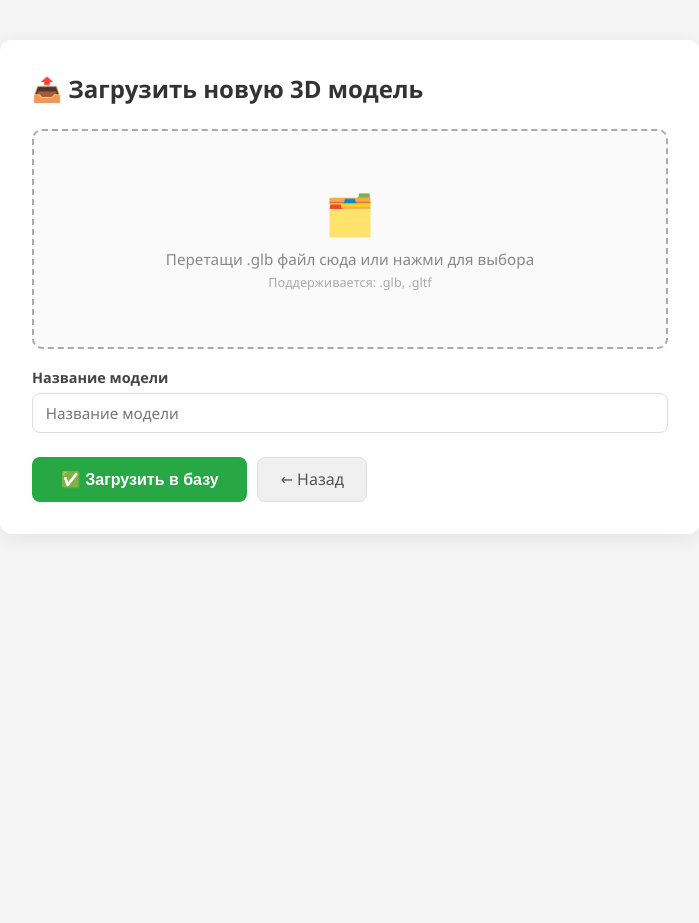
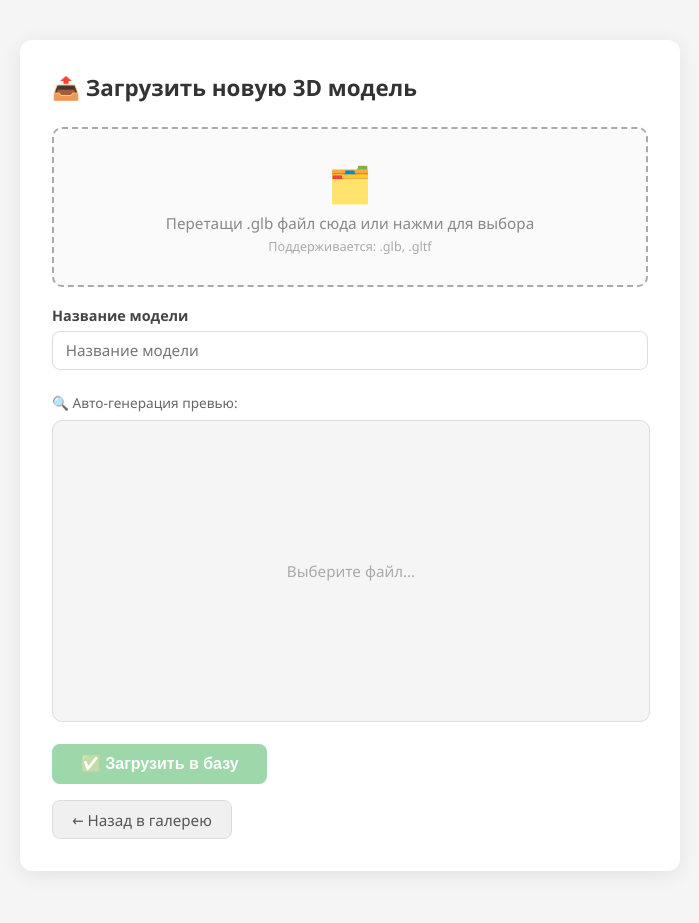
Before and after one commit to ASPYYY/web-structures_course, a Django app: page /upload/ in a window 1280 px wide. Shown: the part 141-1064 px from the top of the page, without its empty margins (290-989 px from the left). Before the commit the page ends 643 px from the top, so only its background shows below. Run offline with Django 5.2, Linux system fonts and the light colour scheme.

Commit message:
Django 5vers

```diff
--- a/gallery/templates/gallery/upload.html
+++ b/gallery/templates/gallery/upload.html
@@ -3,6 +3,9 @@
 <head>
     <meta charset="UTF-8">
     <title>Загрузка модели — 3D Storage</title>
+
+    {% load static %}
+    <link rel="stylesheet" href="{% static 'gallery/style.css' %}">
 
     <script type="importmap">
     {
@@ -13,12 +16,9 @@
     }
     </script>
 
-    {% load static %}
-    <link rel="stylesheet" href="{% static 'gallery/style.css' %}">
-
     <style>
         .upload-wrapper {
-            max-width: 700px;
+            max-width: 660px;
             margin: 2rem auto;
             padding: 0 1rem;
         }
@@ -33,13 +33,42 @@
         .upload-card h1 {
             margin-top: 0;
             margin-bottom: 1.5rem;
-            font-size: 1.5rem;
+            font-size: 1.4rem;
             color: #333;
         }
 
+        .upload-card label {
+            display: block;
+            font-weight: 600;
+            margin-bottom: 0.35rem;
+            color: #444;
+            font-size: 0.9rem;
+        }
+
+        .upload-card input[type="text"],
+        .upload-card textarea,
+        .upload-card select {
+            width: 100%;
+            padding: 0.55rem 0.8rem;
+            border: 1px solid #ddd;
+            border-radius: 8px;
+            font-size: 0.95rem;
+            box-sizing: border-box;
+            font-family: inherit;
+            transition: border-color 0.2s;
+        }
+
+        .upload-card input[type="text"]:focus,
+        .upload-card textarea:focus {
+            outline: none;
+            border-color: #28a745;
+            box-shadow: 0 0 0 3px rgba(40,167,69,0.1);
+        }
+
+        /* ===== DROP ZONE ===== */
         .drop-zone {
             width: 100%;
-            height: 220px;
+            height: 160px;
             border: 2px dashed #aaa;
             border-radius: 10px;
             display: flex;
@@ -64,8 +93,8 @@
         }
 
         .drop-zone .drop-icon {
-            font-size: 2.5rem;
-            margin-bottom: 0.5rem;
+            font-size: 2.2rem;
+            margin-bottom: 0.4rem;
             pointer-events: none;
         }
 
@@ -83,6 +112,7 @@
             height: 100%;
         }
 
+        /* ===== ПРЕВЬЮ ФАЙЛА (имя + размер) ===== */
         .file-preview {
             display: none;
             align-items: center;
@@ -137,69 +167,43 @@
             color: #e74c3c;
         }
 
-        /* 3D превью */
-        #preview-3d-wrapper {
-            display: none;
-            margin-bottom: 1.2rem;
+        /* ===== СЕКЦИЯ ПРЕВЬЮ 3D ===== */
+        .preview-section {
+            margin: 1.4rem 0;
         }
 
-        #preview-3d-label {
+        .preview-section > p {
             font-size: 0.85rem;
             color: #666;
-            margin-bottom: 6px;
+            margin: 0 0 8px 0;
         }
 
-        #preview-3d-container {
+        #preview-container {
             width: 100%;
-            height: 320px;
+            height: 300px;
+            background: #f5f5f5;
+            border: 1px solid #ddd;
             border-radius: 10px;
+            display: flex;
+            align-items: center;
+            justify-content: center;
+            color: #aaa;
+            font-size: 0.95rem;
             overflow: hidden;
-            background: #f0f0f0;
-            border: 1px solid #ddd;
             position: relative;
         }
 
-        /* Поля формы */
-        .form-group {
-            margin-bottom: 1.2rem;
+        /* Canvas от autothumb.js растягиваем на весь контейнер */
+        #preview-container canvas {
+            width: 100% !important;
+            height: 100% !important;
+            object-fit: contain;
+            border-radius: 10px;
+            display: block;
         }
 
-        .form-group label {
-            display: block;
-            font-weight: 600;
-            margin-bottom: 0.4rem;
-            color: #444;
-            font-size: 0.9rem;
-        }
-
-        .form-group input[type="text"],
-        .form-group textarea,
-        .form-group select {
-            width: 100%;
-            padding: 0.55rem 0.8rem;
-            border: 1px solid #ddd;
-            border-radius: 8px;
-            font-size: 0.95rem;
-            box-sizing: border-box;
-            transition: border-color 0.2s;
-            font-family: inherit;
-        }
-
-        .form-group input[type="text"]:focus,
-        .form-group textarea:focus {
-            outline: none;
-            border-color: #28a745;
-            box-shadow: 0 0 0 3px rgba(40,167,69,0.1);
-        }
-
-        .form-actions {
-            display: flex;
-            gap: 10px;
-            margin-top: 1.5rem;
-            flex-wrap: wrap;
-        }
-
-        .btn-submit {
+        /* ===== КНОПКИ ===== */
+        #submit-btn {
             padding: 0.65rem 1.8rem;
             background-color: #28a745;
             color: white;
@@ -208,25 +212,31 @@
             font-size: 1rem;
             font-weight: 600;
             cursor: pointer;
-            transition: background 0.2s, transform 0.15s;
+            transition: background 0.2s, transform 0.15s, opacity 0.2s;
         }
 
-        .btn-submit:hover {
+        #submit-btn:hover:not(:disabled) {
             background-color: #218838;
             transform: translateY(-1px);
         }
 
+        #submit-btn:disabled {
+            opacity: 0.45;
+            cursor: not-allowed;
+        }
+
         .btn-back {
-            padding: 0.65rem 1.4rem;
+            display: inline-flex;
+            align-items: center;
+            gap: 4px;
+            margin-top: 1rem;
+            padding: 0.55rem 1.2rem;
             background: #f0f0f0;
             color: #555;
             border: 1px solid #ddd;
             border-radius: 8px;
-            font-size: 1rem;
+            font-size: 0.95rem;
             text-decoration: none;
-            display: inline-flex;
-            align-items: center;
-            gap: 4px;
             transition: background 0.2s;
         }
 
@@ -234,8 +244,9 @@
             background: #e0e0e0;
         }
 
+        /* ===== УВЕДОМЛЕНИЯ ===== */
         .messages-container {
-            max-width: 700px;
+            max-width: 660px;
             margin: 1rem auto 0;
             padding: 0 1rem;
         }
@@ -273,7 +284,7 @@
             <form method="post" enctype="multipart/form-data" id="upload-form">
                 {% csrf_token %}
 
-                <!-- Зона выбора файла -->
+                <!-- DROP ZONE с полем file внутри -->
                 <div class="drop-zone" id="drop-zone">
                     <span class="drop-icon">🗂️</span>
                     <span>Перетащи .glb файл сюда или нажми для выбора</span>
@@ -291,16 +302,10 @@
                     <button type="button" class="remove-file" id="remove-file" title="Убрать файл">✕</button>
                 </div>
 
-                <!-- 3D превью модели -->
-                <div id="preview-3d-wrapper">
-                    <div id="preview-3d-label">🔍 Предпросмотр модели (можно вращать мышью):</div>
-                    <div id="preview-3d-container"></div>
-                </div>
-
                 <!-- Остальные поля формы (кроме file) -->
                 {% for field in form %}
                     {% if field.name != 'file' %}
-                    <div class="form-group">
+                    <div style="margin-bottom: 1rem;">
                         <label for="{{ field.id_for_label }}">{{ field.label }}</label>
                         {{ field }}
                         {% if field.errors %}
@@ -310,27 +315,34 @@
                     {% endif %}
                 {% endfor %}
 
-                <div class="form-actions">
-                    <button type="submit" class="btn-submit">✅ Загрузить в базу</button>
-                    <a href="{% url 'home' %}" class="btn-back">← Назад</a>
+                <!-- 3D ПРЕВЬЮ — id и структура не тронуты, autothumb.js работает с ними -->
+                <div class="preview-section">
+                    <p>🔍 Авто-генерация превью:</p>
+                    <div id="preview-container">
+                        <span>Выберите файл...</span>
+                    </div>
+                    <input type="hidden" name="image_data" id="id_image_data">
                 </div>
+
+                <!-- Кнопка — id не тронут -->
+                <button type="submit" id="submit-btn" disabled>✅ Загрузить в базу</button>
             </form>
+
+            <a href="{% url 'home' %}" class="btn-back">← Назад в галерею</a>
         </div>
     </div>
 
+    <!-- autothumb.js — основная логика (не трогаем) -->
+    <script type="module" src="{% static 'gallery/js/autothumb.js' %}"></script>
+
+    <!-- Drag & Drop + показ имени/размера файла -->
     <script type="module">
-        import { loadModel } from "{% static 'gallery/js/viewer.js' %}";
-
-        const dropZone           = document.getElementById('drop-zone');
-        const filePreview        = document.getElementById('file-preview');
-        const previewName        = document.getElementById('preview-name');
-        const previewSize        = document.getElementById('preview-size');
-        const removeBtn          = document.getElementById('remove-file');
-        const preview3dWrapper   = document.getElementById('preview-3d-wrapper');
-        const preview3dContainer = document.getElementById('preview-3d-container');
-        const fileInput          = dropZone.querySelector('input[type="file"]');
-
-        let currentObjectURL = null;
+        const dropZone    = document.getElementById('drop-zone');
+        const filePreview = document.getElementById('file-preview');
+        const previewName = document.getElementById('preview-name');
+        const previewSize = document.getElementById('preview-size');
+        const removeBtn   = document.getElementById('remove-file');
+        const fileInput   = dropZone.querySelector('input[type="file"]');
 
         function formatBytes(bytes) {
             if (bytes < 1024) return bytes + ' Б';
@@ -338,43 +350,28 @@
             return (bytes / (1024 * 1024)).toFixed(1) + ' МБ';
         }
 
-        function showPreview(file) {
-            // Инфо о файле
+        function showFileMeta(file) {
             previewName.textContent = file.name;
             previewSize.textContent = formatBytes(file.size);
             filePreview.classList.add('visible');
             dropZone.style.display = 'none';
-
-            // 3D превью через blob URL
-            if (currentObjectURL) URL.revokeObjectURL(currentObjectURL);
-            currentObjectURL = URL.createObjectURL(file);
-
-            preview3dContainer.innerHTML = '';
-            preview3dWrapper.style.display = 'block';
-            loadModel('preview-3d-container', currentObjectURL);
         }
 
-        function resetPreview() {
+        function resetFile() {
             filePreview.classList.remove('visible');
             dropZone.style.display = '';
             fileInput.value = '';
-
-            preview3dWrapper.style.display = 'none';
-            preview3dContainer.innerHTML = '';
-
-            if (currentObjectURL) {
-                URL.revokeObjectURL(currentObjectURL);
-                currentObjectURL = null;
-            }
+            document.getElementById('preview-container').innerHTML = '<span>Выберите файл...</span>';
+            document.getElementById('id_image_data').value = '';
+            document.getElementById('submit-btn').disabled = true;
         }
 
         fileInput.addEventListener('change', () => {
-            if (fileInput.files.length > 0) showPreview(fileInput.files[0]);
+            if (fileInput.files.length > 0) showFileMeta(fileInput.files[0]);
         });
 
-        removeBtn.addEventListener('click', resetPreview);
+        removeBtn.addEventListener('click', resetFile);
 
-        // Drag & Drop
         dropZone.addEventListener('dragover', (e) => {
             e.preventDefault();
             dropZone.classList.add('dragover');
@@ -392,7 +389,8 @@
                 const dt = new DataTransfer();
                 dt.items.add(file);
                 fileInput.files = dt.files;
-                showPreview(file);
+                fileInput.dispatchEvent(new Event('change', { bubbles: true }));
+                showFileMeta(file);
             }
         });
     </script>
--- a/requirements.txt
+++ b/requirements.txt
@@ -1,5 +1,5 @@
 asgiref==3.11.0
-Django==6.0.1
+Django==5.2.11
 pillow==12.1.1
 python-dotenv==1.2.1
 sqlparse==0.5.5
```
